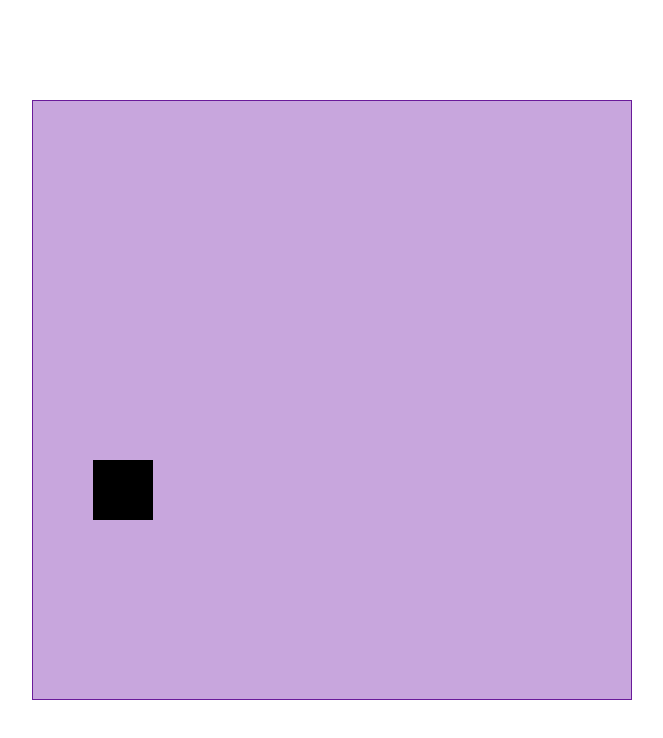
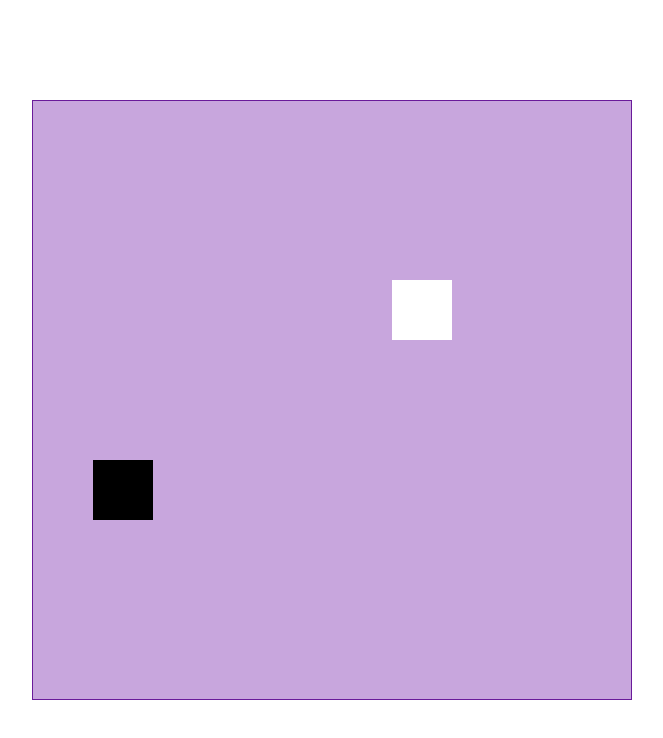
Before and after one commit to Ervige/poopgame, a plain HTML site: page index.html in a window 1280 px wide. Shown: the whole page, without its empty margins (308-971 px from the left). Drawn offline with Linux system fonts and the light colour scheme.

Commit message:
Add dog spawn and dog movement

```diff
--- a/game_engine.js
+++ b/game_engine.js
@@ -1,8 +1,10 @@
 import { BOARD_SIZE } from "./game_config.js";
 
 import { generateBoard } from "./js/board/generateBoard.js";
+import { spawnDog } from "./js/dog/spawnDog.js";
 import { movePlayer } from "./js/player/movePlayer.js";
 import { spawnPlayer } from "./js/player/spawnPlayer.js";
+import { startDogMovement } from "./js/dog/moveDog.js";
 
 /* 1. GENERATE BOARD */
 generateBoard(BOARD_SIZE);
@@ -20,3 +22,16 @@ if (isBoardExist) {
     movePlayer();
   }
 }
+
+/* 4. SPAWN DOG */
+const isPlayerExist = document.querySelector(`[data-fieldid="${BOARD_SIZE}"]`);
+
+if (isPlayerExist) {
+setTimeout(() => {
+  spawnDog();
+  console.log("Dog spawned after 2 seconds.");
+}, 2000);
+
+  /* 5. MOVE DOG */
+  startDogMovement();
+}
--- a/index.css
+++ b/index.css
@@ -56,3 +56,11 @@ body {
   width: 100%;
   height: 100%;
 }
+
+/* DOG */
+
+.dog {
+  background-color: var(--white);
+  width: 100%;
+  height: 100%;
+}
--- /dev/null
+++ b/js/dog/moveDog.js
@@ -0,0 +1,36 @@
+import { BOARD_SIZE } from "../../game_config.js";
+import { drawNumbers } from "../utils/drawNumbers.js";
+
+export function moveDog() {
+  const dog = document.querySelector(".dog");
+  if (!dog) {
+    console.error("Dog element not found.");
+    return;
+  }
+
+  let currentDogPosition = parseInt(dog.getAttribute("data-position"));
+
+  const isValidPosition = (position) => position >= 1 && position <= BOARD_SIZE;
+
+  const directions = [-1, 1, -Math.sqrt(BOARD_SIZE), Math.sqrt(BOARD_SIZE)];
+  let newDogPosition;
+
+  do {
+    const randomDirection = directions[Math.floor(Math.random() * directions.length)];
+    newDogPosition = currentDogPosition + randomDirection;
+  } while (!isValidPosition(newDogPosition));
+
+  dog.setAttribute("data-position", newDogPosition);
+
+  const newField = document.querySelector(`[data-fieldid="${newDogPosition}"]`);
+  if (newField) {
+    newField.appendChild(dog);
+    console.log(`Dog moved to position: ${newDogPosition}`);
+  } else {
+    console.error(`Field with data-fieldid="${newDogPosition}" not found.`);
+  }
+}
+
+export function startDogMovement() {
+  setInterval(moveDog, 1000);
+}
--- /dev/null
+++ b/js/dog/spawnDog.js
@@ -0,0 +1,23 @@
+
+import { BOARD_SIZE } from "../../game_config.js";
+import { drawNumbers } from "../utils/drawNumbers.js";
+
+export function spawnDog() {
+  const dog = document.createElement("div");
+
+  dog.classList.add("dog");
+
+  const randomDogPosition = drawNumbers(BOARD_SIZE);
+
+  dog.setAttribute("data-position", randomDogPosition);
+
+  const spawnField = document.querySelector(
+    `[data-fieldid="${randomDogPosition}"]`
+  );
+
+  if (spawnField) {
+    spawnField.appendChild(dog);
+  } else {
+    console.error(`Field with data-fieldid="${randomDogPosition}" not found.`);
+  }
+}
```
Also changed, not shown: 2 other files.
